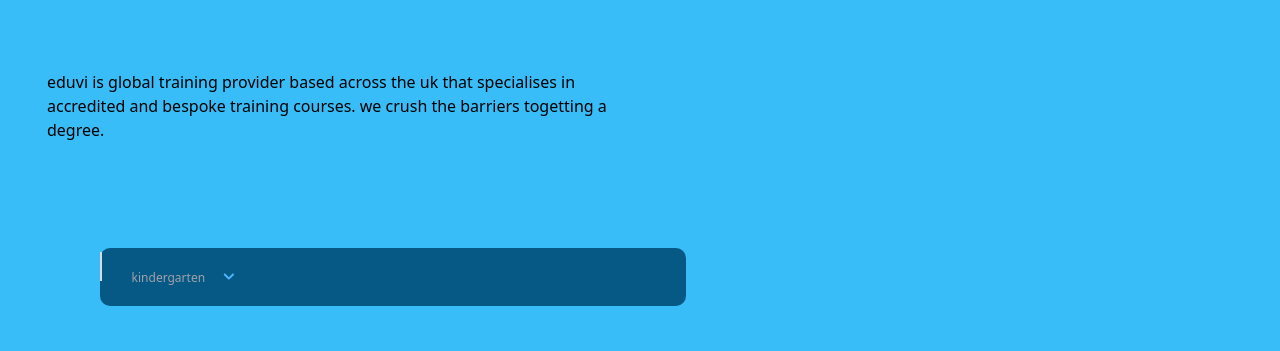
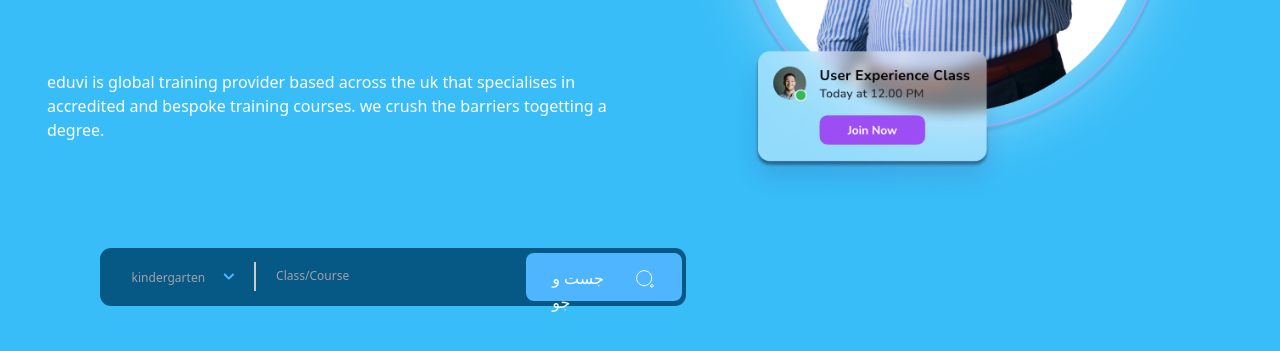
Before and after one commit to amiralzd/miniproject, a website: page index.html in a window 1280 px wide. Shown: the part 455-806 px from the top of the page. Drawn offline with nearby package versions, Linux system fonts and the light colour scheme.

Commit message:
container 1

```diff
--- a/index.html
+++ b/index.html
@@ -18,6 +18,8 @@
           }
         }
     </script>
+
+
 </head>
 <body>
 
@@ -55,6 +57,8 @@
   <!--End nav-->
 
   <!--start main-->
+
+  <!--start container 1-->
   <div class="w-full h-[845px] top-[5px] bg-sky-400 flex relative">
     <div class="w-2/4 h-[845px]">
       <div class="w-[684.28px] h-[326px] mt-[200px] ml-[37px] p-[10px] flex justify-center items-center gap-[10px]">
@@ -63,23 +67,42 @@
 
           <div class="w-[664.28] h-[218px] gap-[25px]"><h1 class="text-[45px] text-[#fff] text-right">مهارت های خود را با دوره های انلاین رشد دهید</h1></div>
 
-          <div class="w-[586.93px] h-[88px]">eduvi is global training provider based across the uk that specialises in accredited and bespoke training courses. we crush the barriers togetting a degree.</div>
+          <div class="w-[586.93px] h-[88px] text-[#fff]">eduvi is global training provider based across the uk that specialises in accredited and bespoke training courses. we crush the barriers togetting a degree.</div>
         </div>
 
       </div>
-      <div class="w-[586px] h-[58.02px] gap-[10px] bg-sky-800 mt-[80px] ml-[100px] relative rounded-[10px] flex justify-between">
-        <a class="w-[123.77px] h-[23.21px] mt-[17.14px] ml-[19.34px] absolute flex" href="">
+      <div class="w-[586px] h-[58.02px] gap-[10px] bg-sky-800 mt-[80px] ml-[100px] relative rounded-[11px] flex justify-between">
+        <div class="w-2/4 h-[58.02px] flex">
+          <a class="w-[123.77px] h-[23.21px] mt-[17.14px] ml-[19.34px] flex" href="">
             <div class="w-[98px] h-[15px] mt-[4.105px] text-center"><p class="text-[12px] text-zinc-400">kindergarten</p></div>
             <div class="w-[23.21px] h-[23.21px] flex justify-center content-center items-center"><svg width="11" height="7" viewBox="0 0 11 7" fill="none" xmlns="http://www.w3.org/2000/svg">
               <path d="M10.6902 0.787524C10.509 0.607432 10.2639 0.506348 10.0085 0.506348C9.75305 0.506348 9.50798 0.607432 9.32681 0.787524L5.85553 4.21046L2.43259 0.787524C2.25143 0.607432 2.00636 0.506348 1.75091 0.506348C1.49546 0.506348 1.25039 0.607432 1.06922 0.787524C0.978591 0.877413 0.906656 0.984356 0.857567 1.10219C0.808477 1.22002 0.783203 1.3464 0.783203 1.47405C0.783203 1.60169 0.808477 1.72807 0.857567 1.8459C0.906656 1.96373 0.978591 2.07068 1.06922 2.16057L5.16901 6.26035C5.2589 6.35098 5.36584 6.42292 5.48367 6.47201C5.6015 6.5211 5.72788 6.54637 5.85553 6.54637C5.98318 6.54637 6.10956 6.5211 6.22739 6.47201C6.34522 6.42292 6.45216 6.35098 6.54205 6.26035L10.6902 2.16057C10.7808 2.07068 10.8527 1.96373 10.9018 1.8459C10.9509 1.72807 10.9762 1.60169 10.9762 1.47405C10.9762 1.3464 10.9509 1.22002 10.9018 1.10219C10.8527 0.984356 10.7808 0.877413 10.6902 0.787524Z" fill="#4FB5FF"/>
               </svg>
               </div>
           </a>
-        <div class="w-[2px] h-[29.01px] mt-[4.105px] bg-[#DADADA]"></div>
+          <div class="w-[2px] h-[29.01px] mt-[14px] ml-[11px] bg-[#cbcbcb]"></div>
+          <a class="w-[98px] h-[15px] mt-[19px] ml-[20px] text-[12px] text-zinc-400" href="">Class/Course</a>
+        </div>
+        <div class="w-2/4 h-[58.02px] flex flex-row-reverse">
+          <a class="w-[155.68px] h-[48.35px] mt-[5px] bg-[#4FB5FF] mr-1 rounded-[8px] flex justify-center items-center" href="">
+            <div class="w-[103.91px] h-[23.21px] gap-[8.7px] flex">
+              <div class="w-[72px] h-[20px] text-[#fff]">جست و جو</div>
+              <div class="w-[23.21px] h-[23.21px]"><svg width="24" height="25" viewBox="0 0 24 25" fill="none" xmlns="http://www.w3.org/2000/svg">
+                <path d="M11.1658 19.6685C15.3079 19.6685 18.6658 16.3106 18.6658 12.1685C18.6658 8.02632 15.3079 4.66846 11.1658 4.66846C7.02364 4.66846 3.66577 8.02632 3.66577 12.1685C3.66577 16.3106 7.02364 19.6685 11.1658 19.6685Z" stroke="white" stroke-linecap="round" stroke-linejoin="round"/>
+                <path d="M17.7748 20.2435C18.2164 21.5769 19.2248 21.7102 19.9998 20.5435C20.7081 19.4769 20.2414 18.6019 18.9581 18.6019C18.0081 18.5935 17.4748 19.3352 17.7748 20.2435Z" stroke="white" stroke-linecap="round" stroke-linejoin="round"/>
+                </svg>
                 </div>
             </div>
-    <div class="w-2/4 h-[845px]"></div>
+          </a>
+        </div>
+        </div>
+    </div>
+    <div class="w-2/4 h-[845px]">
+      <img src="img/Frame 128.png" class="img1" alt="">
+    </div>
 
   </div>
+
+<!--End container 1-->
 </body>
 </html>
--- a/src/input.css
+++ b/src/input.css
@@ -1,3 +1,9 @@
 @tailwind base;
 @tailwind components;
 @tailwind utilities;
+
+
+
+/* .img1 ::after{
+background-image: url("../img/hassanzad.png");
+} */
```
Also changed, not shown: header.html (added, +11 -0 lines), img/Frame 128.png (added), img/Frame 129.jpg (added), img/Group 1.png (added), img/Group 451.png (added), img/Vector.png (added), img/calendar 2.png (added), img/hassanzad.png (added), img/users 1.png (added). Lines whose indentation alone changed are shown as unchanged.
